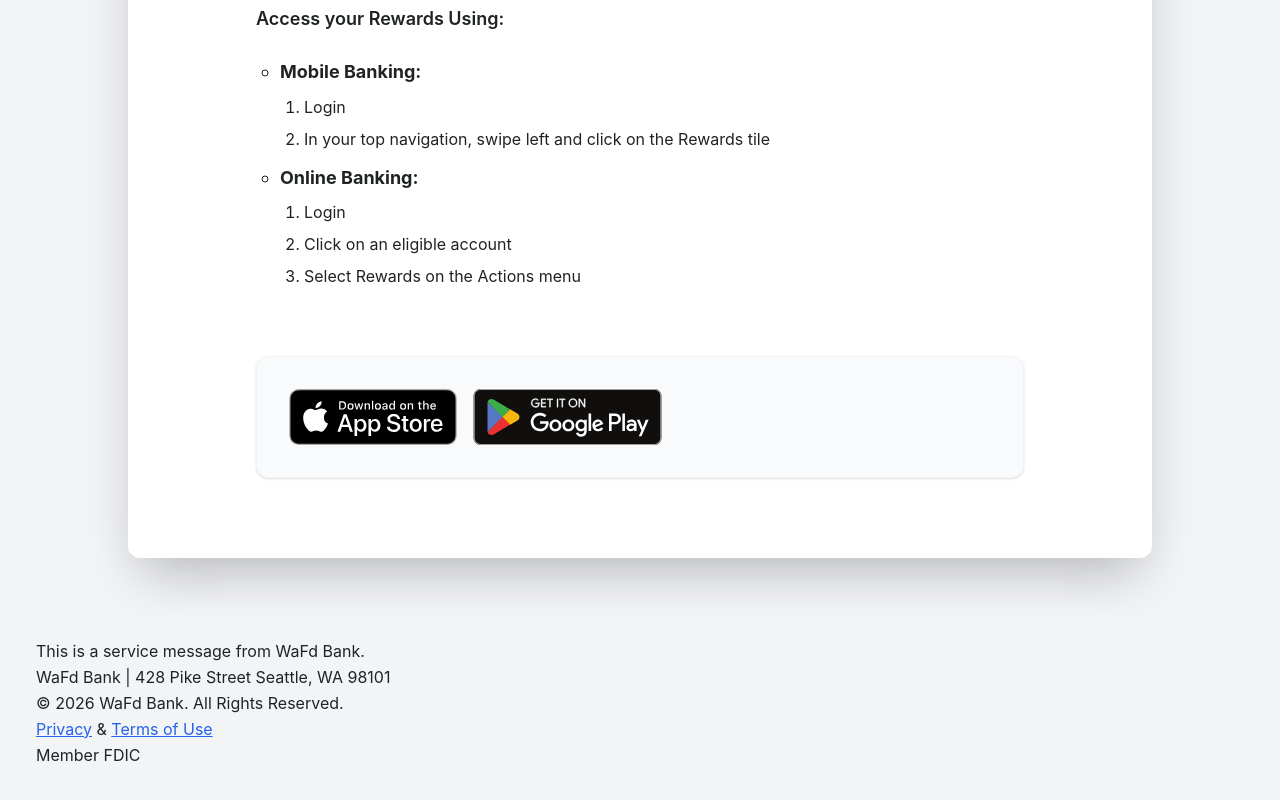
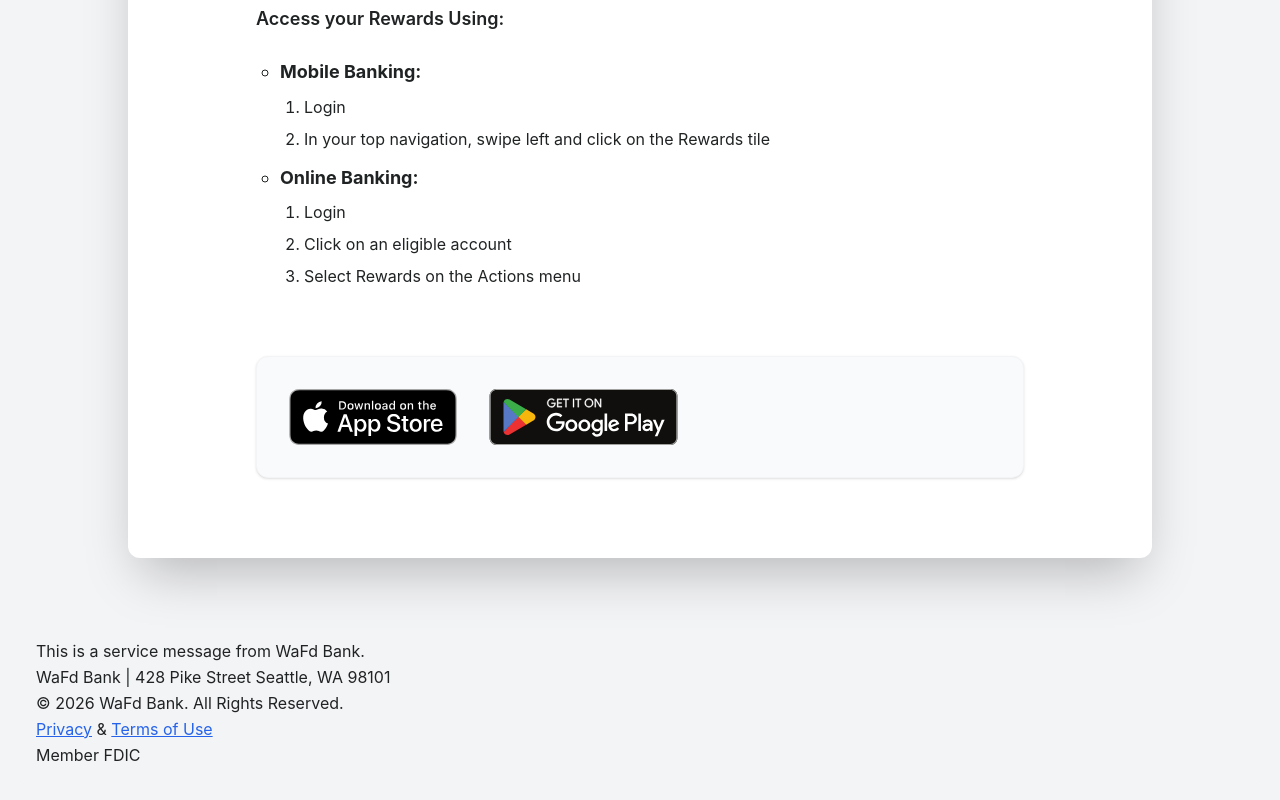
Before and after one commit to RobWafd/cx-webform, a Next.js app: page /access-rewards in a window 1280 px wide. Shown: the part 512-1312 px from the top of the page. Built offline with nearby package versions, Linux system fonts and the light colour scheme.

Commit message:
feat: add AppDownloads component with dynamic campaign tracking links

```diff
--- a/src/components/AppDownloads.tsx
+++ b/src/components/AppDownloads.tsx
@@ -3,7 +3,7 @@
 
 export default function AppDownloads({ campaign = 'onboarding' }: { campaign?: string }) {
   return (
-    <div className="flex gap-4 flex-wrap">
+    <div className="flex justify-center md:justify-start gap-6 md:gap-8 flex-wrap">
       <a href={`https://apps.apple.com/us/app/wafd-bank/id1054549841?utm_source=relay&utm_medium=sms&utm_campaign=${campaign}`} className="inline-block transition-transform hover:scale-105">
         <img src="/app-store-badge.svg" alt="Download on the App Store" className="h-[48px] md:h-[56px] object-contain" />
       </a>
```
